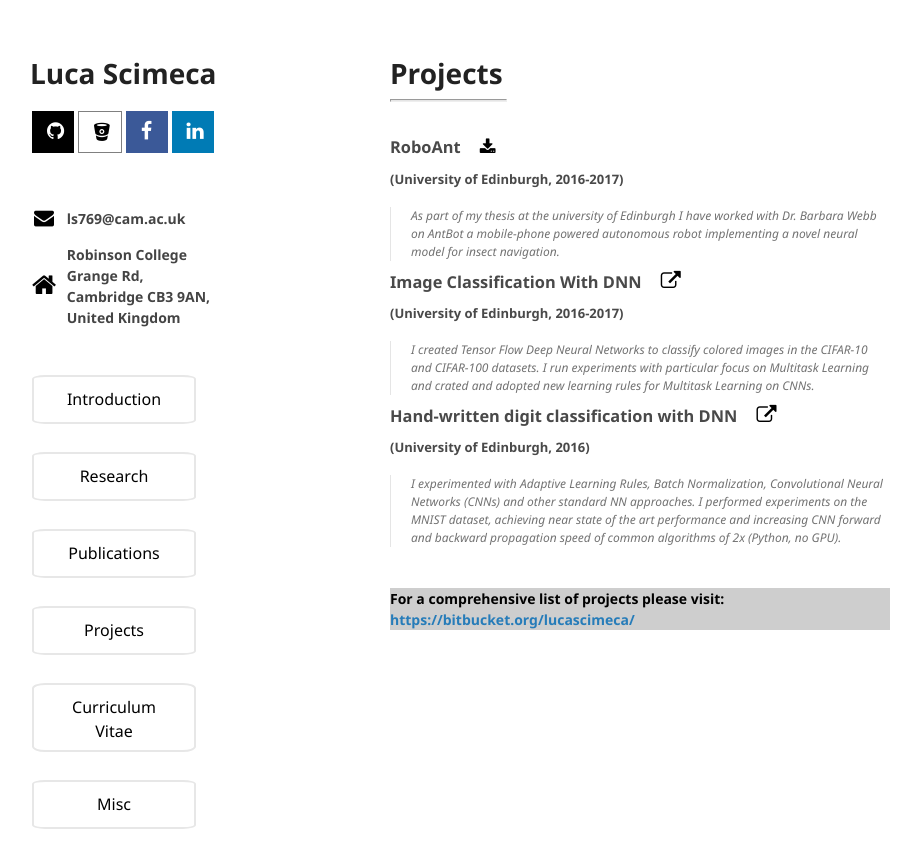
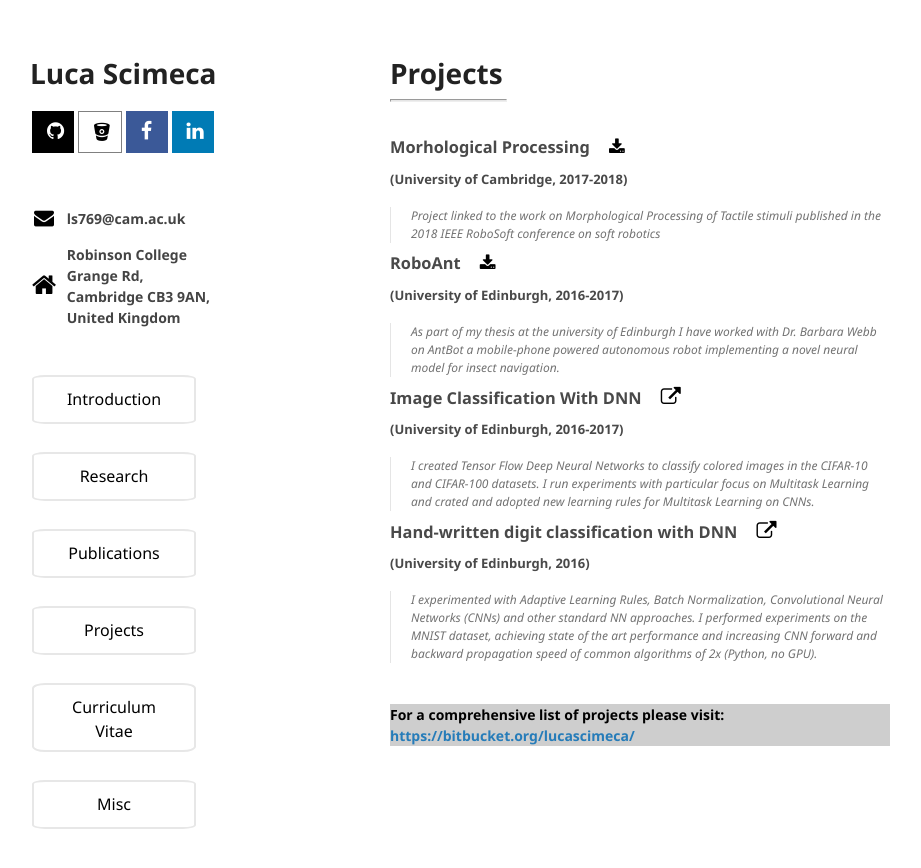
Before and after one commit to lucascimeca/lucascimeca.github.io, a Jekyll site: the page built from projects.md, in a window 1280 px wide. Shown: the top 868 px of the page, without its empty margins (180-1101 px from the left). Built offline with Jekyll 4.4.1, drawn with Linux system fonts in a browser that asks for light colours; nearby versions of some CDN libraries; the repository's description, which GitHub fills in, is left out; our own code applies the rules of GitHub Pages for plain Markdown files.

Commit message:
Update projects.md

```diff
--- a/projects.md
+++ b/projects.md
@@ -4,6 +4,11 @@ layout: default
 
 # [](#Projects) Projects
 <hr style="width: 115px">
+
+
+### [](#MorphProc) Morhological Processing <a href="https://bitbucket.org/lucascimeca/morphological_processing/src/master/" class="fa fa-download" style="font-size: 17px"></a><br/><font size="2px">(University of Cambridge, 2017-2018)</font>
+
+> <div style="font-style: italic; font-size: 12px">Project linked to the work on Morphological Processing of Tactile stimuli published in the 2018 IEEE RoboSoft conference on soft robotics </div>
 
 ### [](#RoboAnt) RoboAnt <a href="https://bitbucket.org/lucascimeca/antbot-a-biologically-inspired-approach-to-path-integration/raw/90d120d07c7fc6221d4ef454e8d6abab17988a72/Luca_Scimeca_AntBot.pdf" class="fa fa-download" style="font-size: 17px"></a><br/><font size="2px">(University of Edinburgh, 2016-2017)</font>
 
@@ -15,7 +20,7 @@ layout: default
 
 ### [](#DNN-mnist) Hand-written digit classification with DNN <a href="https://bitbucket.org/lucascimeca/deep-neural-networks-mnist-dataset?lipi=urn%3Ali%3Apage%3Ad_flagship3_profile_view_base%3BGUJg49LJSNqF2TBvYYXHiQ%3D%3D" class="fa fa-external-link" style="font-size: 20px" target="_blank"></a><br/><font size="2px">(University of Edinburgh, 2016)</font>
 
-> <div style="font-style: italic; font-size: 12px">I experimented with Adaptive Learning Rules, Batch Normalization, Convolutional Neural Networks (CNNs) and other standard NN approaches. I performed experiments on the MNIST dataset, achieving near state of the art performance and increasing CNN forward and backward propagation speed of common algorithms of 2x (Python, no GPU).<div style="font-style: italic">
+> <div style="font-style: italic; font-size: 12px">I experimented with Adaptive Learning Rules, Batch Normalization, Convolutional Neural Networks (CNNs) and other standard NN approaches. I performed experiments on the MNIST dataset, achieving state of the art performance and increasing CNN forward and backward propagation speed of common algorithms of 2x (Python, no GPU).<div style="font-style: italic">
 
 <br/>
 
```
